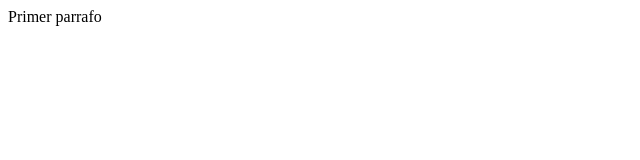
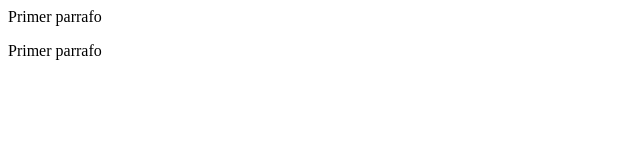
Before and after one commit to juan-carlos-canelas/mi-proyecto, a plain HTML site: page index.html in a window 1280 px wide. Shown: the full height of the page, 0-640 px from the left. Drawn offline with Linux system fonts and the light colour scheme.

Commit message:
nuevo cambio

```diff
--- a/index.html
+++ b/index.html
@@ -1 +1,2 @@
 <p>Primer parrafo<p>
+<p>Primer parrafo<p>
```
